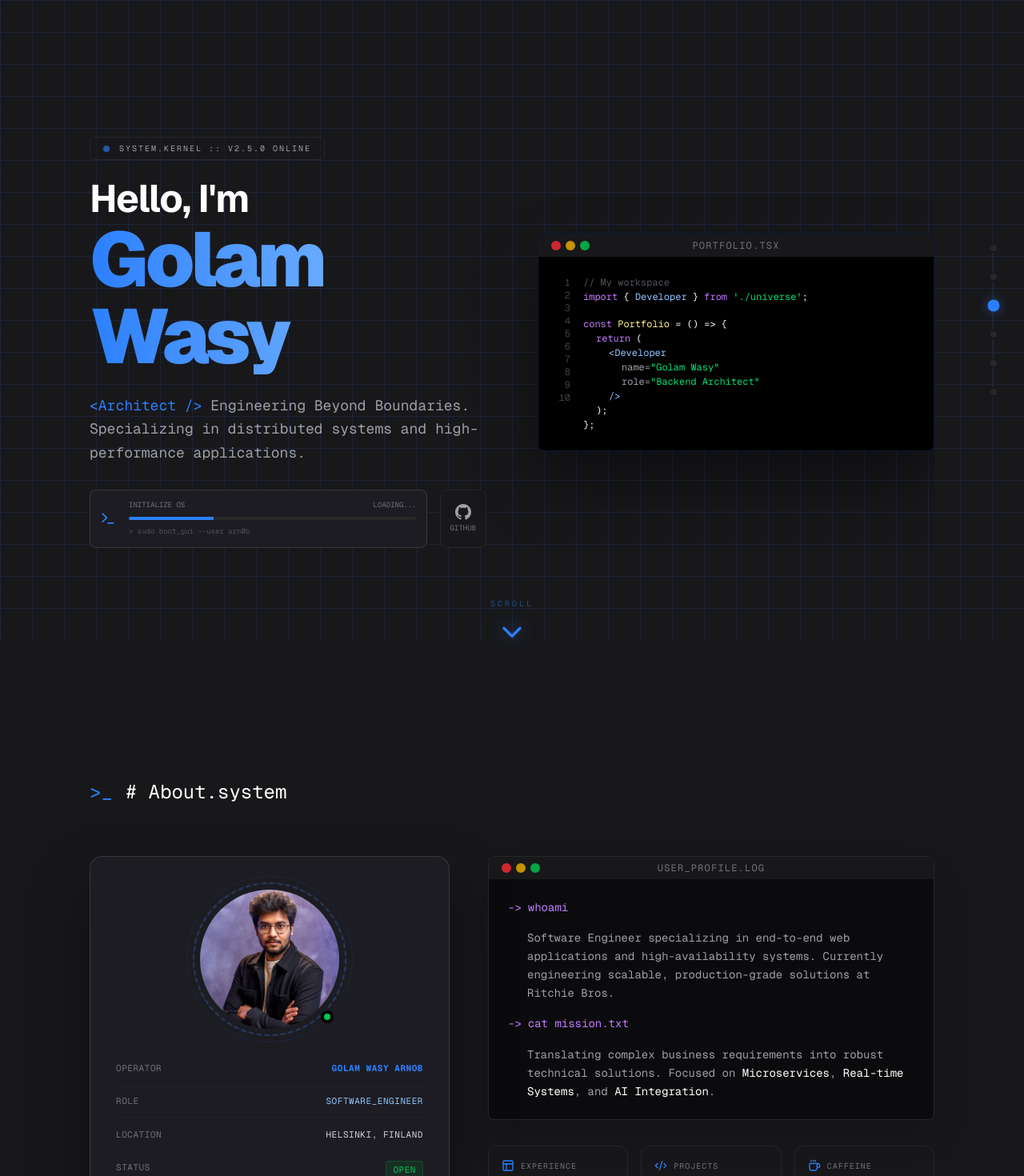
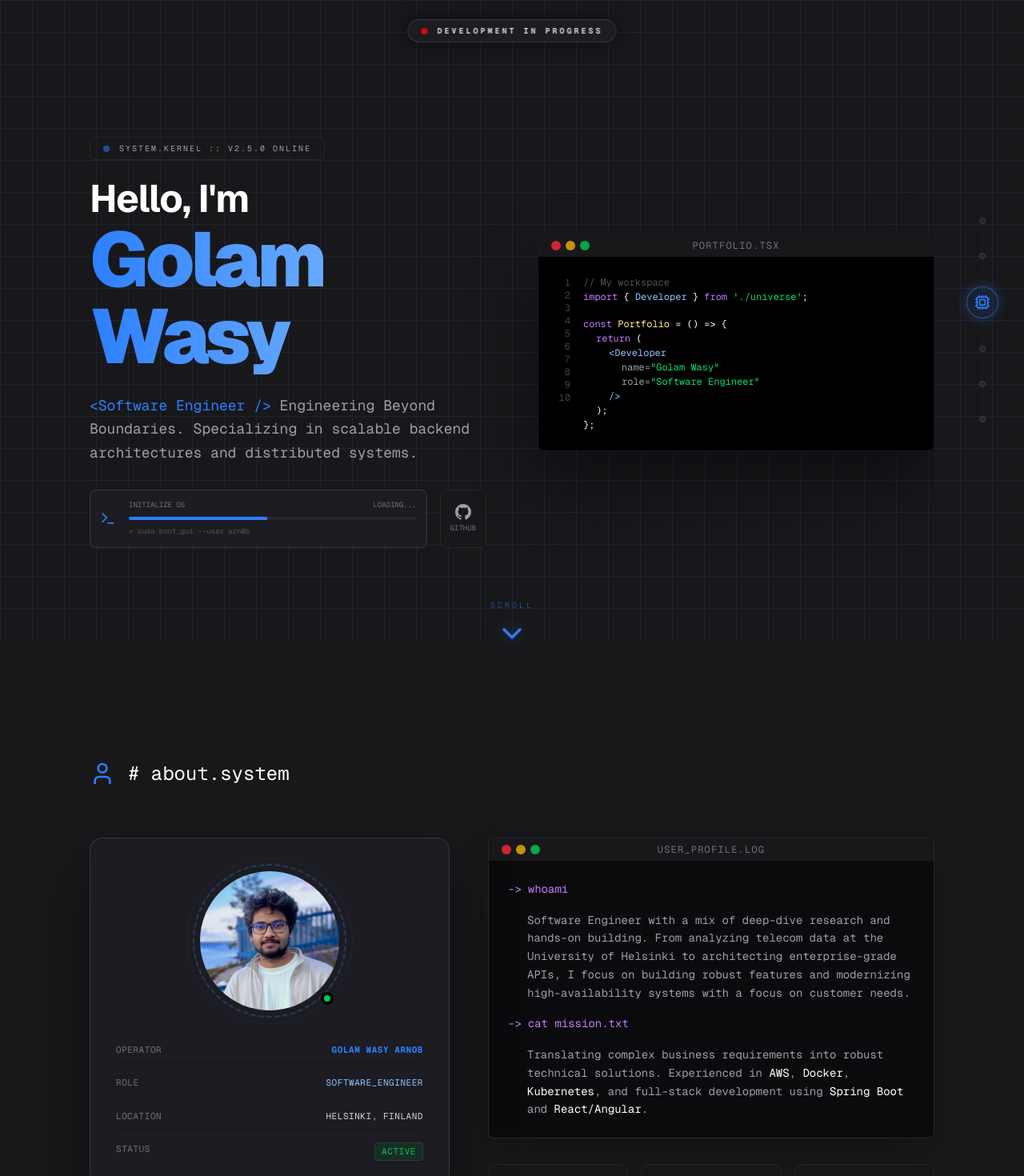
Before and after one commit to golamwasy/golamwasy.github.io, a Next.js app: page / in a window 1280 px wide. Shown: the top 1470 px of the page at 80% size. Built offline with nearby package versions, Linux system fonts and the light colour scheme.

Commit message:
fixed details and design

```diff
--- a/src/app/page.tsx
+++ b/src/app/page.tsx
@@ -21,7 +21,7 @@ import {
    GitBranch,
    ExternalLink,
    Monitor,
-   Search, Heart
+   Search, Heart, Briefcase, GraduationCap, User, Cpu
 } from "lucide-react";
 import { TerminalWindow } from "@/components/TerminalWindow";
 import { SkillSphere } from "@/components/SkillSphere";
@@ -63,6 +63,21 @@ export default function Home() {
 
    return (
       <main className="relative min-h-screen bg-[#18181b] selection:bg-blue-500/30 overflow-x-hidden">
+         {/* Top Center Fancy Badge */}
+         <div className="fixed top-6 left-1/2 -translate-x-1/2 z-[200] pointer-events-none">
+            <div className="glass-panel px-4 py-1.5 rounded-full border-zinc-800 flex items-center gap-3 shadow-[0_0_20px_rgba(0,0,0,0.5)]">
+               <div className="relative">
+                  <div className="w-2 h-2 rounded-full bg-red-500 animate-ping absolute" />
+                  <div className="w-2 h-2 rounded-full bg-red-600 relative" />
+               </div>
+               <div className="flex items-center gap-2">
+                  <span className="text-[10px] font-mono font-bold uppercase tracking-[0.3em] text-zinc-300">
+                     Development in progress
+                  </span>
+               </div>
+            </div>
+         </div>
+
          <CursorGlow />
          <Navigation />
          <div className="fixed inset-0 grid-background pointer-events-none z-0" />
@@ -88,7 +103,7 @@ export default function Home() {
                         </div>
 
                         <p className="text-lg text-zinc-400 font-mono leading-relaxed max-w-xl text-center lg:text-left mx-auto lg:mx-0">
-                           <span className="text-blue-500">{"<Architect />"}</span> Engineering Beyond Boundaries. Specializing in distributed systems and high-performance applications.
+                           <span className="text-blue-500">{"<Software Engineer />"}</span> Engineering Beyond Boundaries. Specializing in scalable backend architectures and distributed systems.
                         </p>
 
                         <div className="flex flex-wrap gap-4 pt-2 justify-center lg:justify-start">
@@ -129,7 +144,7 @@ export default function Home() {
                                  <div className="pl-4"><span className="text-purple-400">return</span> (</div>
                                  <div className="pl-8 text-blue-300">{"<Developer"}</div>
                                  <div className="pl-12 text-zinc-400">name=<span className="text-green-400">"Golam Wasy"</span></div>
-                                 <div className="pl-12 text-zinc-400">role=<span className="text-green-400">"Backend Architect"</span></div>
+                                 <div className="pl-12 text-zinc-400">role=<span className="text-green-400">"Software Engineer"</span></div>
                                  <div className="pl-8 text-blue-300">{"/>"}</div>
                                  <div className="pl-4">);</div>
                                  <div>{"};"}</div>
@@ -154,7 +169,7 @@ export default function Home() {
                {/* 2. About Section */}
                <section id="about" className="min-h-screen flex flex-col justify-center py-24">
                   <h2 className="text-2xl font-mono mb-16 flex items-center gap-4 text-white">
-                     <span className="text-blue-500">{">_"}</span> # About.system
+                     <User className="text-blue-500 w-8 h-8" /> # about.system
                   </h2>
                   <div className="grid lg:grid-cols-[450px_1fr] gap-12 items-start">
                      <motion.div className="glass-panel border-blue-500/20 rounded-2xl p-8 space-y-8 terminal-shadow" initial="initial" whileInView="animate" viewport={{ once: true }} variants={fadeInUp}>
@@ -180,7 +195,7 @@ export default function Home() {
                            </div>
                            <div className="flex justify-between">
                               <span className="text-zinc-500">Status</span>
-                              <span className="bg-green-500/10 text-green-500 px-2 py-0.5 rounded border border-green-500/20">Open</span>
+                              <span className="bg-green-500/10 text-green-500 px-2 py-0.5 rounded border border-green-500/20">Active</span>
                            </div>
                         </div>
                      </motion.div>
@@ -193,14 +208,14 @@ export default function Home() {
                                  <span>whoami</span>
                               </div>
                               <p className="text-zinc-400 pl-6">
-                                 Software Engineer specializing in end-to-end web applications and high-availability systems. Currently engineering scalable, production-grade solutions at Ritchie Bros.
+                                 Software Engineer with a mix of deep-dive research and hands-on building. From analyzing telecom data at the University of Helsinki to architecting enterprise-grade APIs, I focus on building robust features and modernizing high-availability systems with a focus on customer needs.
                               </p>
                               <div className="flex gap-2 text-purple-400">
                                  <span>{"->"}</span>
                                  <span>cat mission.txt</span>
                               </div>
                               <p className="text-zinc-400 pl-6">
-                                 Translating complex business requirements into robust technical solutions. Focused on <span className="text-white">Microservices</span>, <span className="text-white">Real-time Systems</span>, and <span className="text-white">AI Integration</span>.
+                                 Translating complex business requirements into robust technical solutions. Experienced in <span className="text-white">AWS</span>, <span className="text-white">Docker</span>, <span className="text-white">Kubernetes</span>, and full-stack development using <span className="text-white">Spring Boot</span> and <span className="text-white">React/Angular</span>.
                               </p>
                            </div>
                         </TerminalWindow>
@@ -208,8 +223,8 @@ export default function Home() {
                         <div className="grid grid-cols-3 gap-4">
                            {[
                               { label: 'Experience', val: '4+', unit: 'YRS', icon: Layout },
-                              { label: 'Projects', val: '20+', unit: 'DEP', icon: Code2 },
-                              { label: 'Caffeine', val: '∞', unit: 'ML', icon: Coffee },
+                              { label: 'Projects', val: '15+', unit: 'PRJ', icon: Code2 },
+                              { label: 'Hackathons', val: '1', unit: 'WIN', icon: Coffee },
                            ].map((stat) => (
                               <div key={stat.label} className="bg-zinc-900/50 border border-zinc-800 p-4 rounded-xl flex flex-col gap-2">
                                  <div className="flex items-center gap-2 text-blue-500">
@@ -230,7 +245,7 @@ export default function Home() {
                {/* 3. Skills Section */}
                <section id="skills" className="min-h-screen flex flex-col justify-center py-24 relative">
                   <h2 className="text-2xl font-mono mb-16 flex items-center gap-4 text-white">
-                     <span className="text-blue-500">{">_"}</span> # Skills.json
+                     <Cpu className="text-blue-500 w-8 h-8" /> # skills.json
                   </h2>
                   <div className="relative">
                      <SkillSphere />
@@ -240,7 +255,7 @@ export default function Home() {
                {/* 4. Experience Section */}
                <section id="experience" className="min-h-screen flex flex-col justify-center py-24">
                   <h2 className="text-3xl font-mono mb-20 flex items-center gap-4 text-white">
-                     <GitBranch className="text-blue-500 w-8 h-8" /> $ git log --stat --oneline
+                     <Briefcase className="text-blue-500 w-8 h-8" /> $ cat ~/career/experience.log
                   </h2>
 
                   <div className="relative space-y-24">
@@ -251,19 +266,46 @@ export default function Home() {
                            company: 'Ritchie Bros.',
                            role: 'Associate Software Engineer',
                            period: '2025-06 - Present',
-                           hash: 'a1b2ca2',
-                           branch: 'engineer',
-                           desc: 'Leading development of scalable web applications and POS systems using Java and Spring Boot. Architecting cloud infrastructure on AWS.',
-                           tech: ['React', 'Next.js', 'Spring Boot', 'AWS', 'Docker']
+                           hash: 'rb_0625',
+                           branch: 'payments',
+                           desc: 'Architecting backend systems and features for a digital payments platform. Migrating legacy internal tools to React, handling multi-payment workflows, and resolving security vulnerabilities.',
+                           tech: ['Java', 'Spring Boot', 'React', 'Snyk', 'CircleCI', 'LaunchDarkly']
                         },
                         {
-                           company: 'Wavelet Solutions',
-                           role: 'Software Developer',
+                           company: 'University of Helsinki',
+                           role: 'Research Assistant (Thesis)',
+                           period: '2025-01 - 2025-04',
+                           hash: 'uh_0125',
+                           branch: 'thesis',
+                           desc: 'Focused on adaptive data normalization for telecommunications and IoT datasets to improve anomaly detection performance.',
+                           tech: ['Python', 'IoT', 'Anomaly Detection', 'Data Modeling']
+                        },
+                        {
+                           company: 'University of Helsinki & Nokia Bell Labs',
+                           role: 'Research Assistant (Intern)',
+                           period: '2024-05 - 2024-08',
+                           hash: 'nokia_0524',
+                           branch: 'intern',
+                           desc: 'Collaborated on data efficiency techniques for mobile networks research, evaluating normalization methods for 6G research.',
+                           tech: ['Data Efficiency', 'Mobile Networks', 'Research']
+                        },
+                        {
+                           company: 'Wavelet Solutions Sdn. Bhd.',
+                           role: 'Software Developer (Freelance)',
                            period: '2022-03 - 2023-02',
-                           hash: 'c3d4eb1',
-                           branch: 'developer',
-                           desc: 'Developed mobile apps and web consoles using Ionic/Angular and Java Spring Boot. Managed PostgreSQL databases.',
-                           tech: ['Angular', 'Ionic', 'Java', 'Spring Boot', 'Postgres']
+                           hash: 'wav_0322',
+                           branch: 'freelance',
+                           desc: 'Developed mobile apps and web consoles using Ionic/Angular. Built RESTful APIs and managed PostgreSQL databases on AWS.',
+                           tech: ['Angular', 'Ionic', 'Java', 'Spring Boot', 'AWS']
+                        },
+                        {
+                           company: 'BigLedger Sdn. Bhd.',
+                           role: 'Software Developer (Intern)',
+                           period: '2021-08 - 2022-02',
+                           hash: 'big_0821',
+                           branch: 'backend',
+                           desc: 'Specialized in Java Spring Boot for backend development and database migration scripts. Deployed applications on AWS.',
+                           tech: ['Java', 'Spring Boot', 'Database Migration', 'AWS', 'Git']
                         }
                      ].map((exp, i) => (
                         <motion.div key={i} className={cn("flex w-full items-center gap-12", i % 2 === 0 ? "flex-row" : "flex-row-reverse")} initial="initial" whileInView="animate" viewport={{ once: true }} variants={fadeInUp}>
@@ -273,7 +315,6 @@ export default function Home() {
                                     <div>
                                        <h3 className="text-xl font-bold text-white">{exp.role} <span className="text-zinc-600 font-normal">@ {exp.company}</span></h3>
                                     </div>
-                                    <span className="text-[10px] font-mono text-zinc-600 uppercase">{exp.company}</span>
                                  </div>
                                  <p className="text-sm text-zinc-400 mb-6 border-l-2 border-zinc-800 pl-4 py-2 italic leading-relaxed">
                                     {exp.desc}
@@ -310,21 +351,21 @@ export default function Home() {
                {/* 5. Projects Section */}
                <section id="education" className="min-h-screen flex flex-col justify-center py-24">
                   <h2 className="text-2xl font-mono mb-16 flex items-center gap-4 text-white">
-                     <FolderOpen className="text-blue-500 w-8 h-8" /> $ ls -la ~/education
+                     <GraduationCap className="text-blue-500 w-8 h-8" /> $ ls -la ~/education
                   </h2>
 
                   <div className="grid lg:grid-cols-[300px_1fr] gap-8">
                      <div className="glass-panel border-zinc-800 rounded-xl overflow-hidden flex flex-col h-[600px] shadow-2xl">
                         <div className="bg-zinc-900/80 p-4 border-b border-zinc-800 flex items-center justify-between">
                            <div className="flex items-center gap-2 text-zinc-400 text-xs font-mono">
-                              <Monitor className="w-3 h-3" /> Repositories
+                              <Monitor className="w-3 h-3" /> Diplomas
                            </div>
                            <span className="text-[10px] bg-zinc-800 px-1.5 py-0.5 rounded text-zinc-500">2</span>
                         </div>
                         <div className="flex-1 overflow-y-auto p-2 space-y-2">
                            {[
-                              { name: 'M.Sc. Computer Science', type: 'Public', lang: 'Data_Normalizer', date: '2025' },
-                              { name: 'B.Sc. Computer Science', type: 'Public', lang: 'UTM_Software', date: '2022' },
+                              { name: 'M.Sc. Computer Science', type: 'Public', lang: 'Adaptive_Norm', date: '2025' },
+                              { name: 'B.Sc. Software Engineering', type: 'Public', lang: 'Data_Analytics', date: '2022' },
                            ].map(repo => (
                               <div key={repo.name} className="p-3 rounded-lg border border-transparent hover:border-zinc-800 hover:bg-zinc-900/50 transition-all cursor-pointer group">
                                  <div className="flex justify-between items-start mb-1">
@@ -346,22 +387,22 @@ export default function Home() {
                               title: "M.Sc. Computer Science",
                               school: "University of Helsinki",
                               period: "2023 - 2025",
-                              desc: "Focusing on adaptive data normalization and anomaly detection for IoT sensors.",
+                              desc: "Focusing on adaptive data normalization techniques to improve anomaly detection performance on telecommunication and IoT datasets.",
                               tech: ["Data Normalization", "Anomaly Detection"]
                            },
                            {
                               title: "B.Sc. Computer Science",
-                              school: "UTM Malaysia",
+                              school: "Universiti Teknologi Malaysia",
                               period: "2018 - 2022",
-                              desc: "Studied core software engineering principles and data analytics.",
-                              tech: ["Software Design", "Data Analytics"]
+                              desc: "Bachelor of Computer Science (Software Engineering). Graduated with Dean's List honors. Thesis: Data Analytics for COVID-19 Prediction.",
+                              tech: ["Software Engineering", "Data Analytics"]
                            }
                         ].map((proj, i) => (
                            <motion.div key={i} className="glass-panel border-zinc-800 hover:border-blue-500/30 rounded-xl p-6 transition-all group" initial="initial" whileInView="animate" viewport={{ once: true }} variants={fadeInUp}>
                               <div className="flex items-center gap-3 mb-4">
                                  <FileCode className="w-5 h-5 text-blue-500" />
                                  <h3 className="font-bold text-white group-hover:text-blue-400 transition-colors">{proj.title}</h3>
-                                 <span className="text-[10px] ml-auto border border-zinc-800 px-1.5 py-0.5 rounded text-zinc-500 font-mono uppercase">Completed</span>
+                                 <span className="text-[10px] ml-auto border border-zinc-800 px-1.5 py-0.5 rounded text-zinc-500 font-mono uppercase">Certified</span>
                               </div>
                               <p className="text-sm text-zinc-400 mb-6 leading-relaxed h-12 overflow-hidden">
                                  {proj.desc}
@@ -373,7 +414,7 @@ export default function Home() {
                               </div>
                               <div className="flex justify-between items-center text-[10px] font-mono text-zinc-600 pt-4 border-t border-zinc-900">
                                  <span className="flex items-center gap-1"><MapPin className="w-3 h-3" /> {proj.school}</span>
-                                 <span className="flex items-center gap-1 hover:text-blue-400 cursor-pointer">Certificate <ExternalLink className="w-3 h-3" /></span>
+                                 <span className="flex items-center gap-1 hover:text-blue-400 cursor-pointer">Verify <ExternalLink className="w-3 h-3" /></span>
                               </div>
                            </motion.div>
                         ))}
@@ -384,7 +425,7 @@ export default function Home() {
                {/* 6. Contact Section */}
                <section id="contact" className="pt-16 pb-8">
                   <h2 className="text-2xl font-mono mb-16 flex items-center gap-4 text-white">
-                     <Send className="text-blue-500 w-8 h-8" /> ./contact.exe
+                     <Mail className="text-blue-500 w-8 h-8" /> ./contact.exe
                   </h2>
                   <div className="grid lg:grid-cols-2 gap-8">
                      <TerminalWindow title="contact.json" className="bg-[#0b0b0d] border-zinc-800">
--- a/src/components/Navigation.tsx
+++ b/src/components/Navigation.tsx
@@ -1,14 +1,15 @@
 "use client";
 import React, { useState, useEffect } from 'react';
+import { Monitor, User, Cpu, Briefcase, GraduationCap, Mail } from 'lucide-react';
 import { cn } from '@/lib/utils';
 
 const navItems = [
-  { id: 'hero', label: 'Home' },
-  { id: 'about', label: 'About' },
-  { id: 'skills', label: 'Skills' },
-  { id: 'experience', label: 'Experience' },
-  { id: 'education', label: 'Education' },
-  { id: 'contact', label: 'Contact' },
+  { id: 'hero', label: 'Home', Icon: Monitor },
+  { id: 'about', label: 'About', Icon: User },
+  { id: 'skills', label: 'Skills', Icon: Cpu },
+  { id: 'experience', label: 'Experience', Icon: Briefcase },
+  { id: 'education', label: 'Education', Icon: GraduationCap },
+  { id: 'contact', label: 'Contact', Icon: Mail },
 ];
 
 export const Navigation = () => {
@@ -35,20 +36,28 @@ export const Navigation = () => {
   }, []);
 
   return (
-    <div className="fixed right-8 top-1/2 -translate-y-1/2 flex flex-col gap-6 z-50 hidden lg:flex">
+    <div className="fixed right-8 top-1/2 -translate-y-1/2 flex flex-col gap-8 z-50 hidden lg:flex">
       {/* Vertical Line */}
-      <div className="absolute left-1/2 -translate-x-1/2 top-0 bottom-0 w-px bg-zinc-800" />
+      <div className="absolute left-1/2 -translate-x-1/2 top-0 bottom-0 w-px bg-zinc-800/50" />
 
       {navItems.map((item) => (
         <a
           key={item.id}
           href={`#${item.id}`}
           className={cn(
-            "relative w-3 h-3 rounded-full border-2 border-zinc-900 bg-zinc-800 transition-all duration-300 hover:scale-125 group",
-            activeSection === item.id && "bg-blue-500 scale-125 border-blue-500/50 shadow-[0_0_10px_rgba(59,130,246,0.5)]"
+            "relative flex items-center justify-center transition-all duration-300 group",
+            activeSection === item.id ? "w-10 h-10" : "w-10 h-3"
           )}
         >
-          <span className="absolute right-6 top-1/2 -translate-y-1/2 text-xs font-mono uppercase tracking-widest text-zinc-500 opacity-0 group-hover:opacity-100 transition-opacity duration-300 pointer-events-none whitespace-nowrap">
+          {activeSection === item.id ? (
+            <div className="w-10 h-10 rounded-full flex items-center justify-center bg-blue-500/10 border border-blue-500/50 shadow-[0_0_15px_rgba(59,130,246,0.3)] text-blue-500 animate-in zoom-in duration-300">
+               <item.Icon className="w-5 h-5" />
+            </div>
+          ) : (
+            <div className="w-2 h-2 rounded-full bg-zinc-800 border border-zinc-700 group-hover:bg-zinc-600 transition-colors" />
+          )}
+
+          <span className="absolute right-14 top-1/2 -translate-y-1/2 text-[10px] font-mono uppercase tracking-[0.2em] text-zinc-400 opacity-0 group-hover:opacity-100 transition-opacity duration-300 pointer-events-none whitespace-nowrap bg-zinc-950/80 backdrop-blur-md px-3 py-1 rounded-md border border-zinc-800">
             {item.label}
           </span>
         </a>
--- a/src/components/SkillSphere.tsx
+++ b/src/components/SkillSphere.tsx
@@ -7,19 +7,19 @@ import * as THREE from 'three';
 
 const skills = [
   { name: 'Java', slug: 'java' },
-  { name: 'Spring', slug: 'spring' },
+  { name: 'Spring Boot', slug: 'spring' },
   { name: 'React', slug: 'react' },
-  { name: 'Next.js', slug: 'nextjs' },
+  { name: 'Angular', slug: 'angular' },
   { name: 'PostgreSQL', slug: 'postgresql' },
   { name: 'Docker', slug: 'docker' },
   { name: 'AWS', slug: 'amazonwebservices' },
   { name: 'Kubernetes', slug: 'kubernetes' },
   { name: 'Python', slug: 'python' },
   { name: 'TypeScript', slug: 'typescript' },
-  { name: 'Kafka', slug: 'apachekafka' },
-  { name: 'Redis', slug: 'redis' },
+  { name: 'MySQL', slug: 'mysql' },
+  { name: 'Ionic', slug: 'ionic' },
   { name: 'Git', slug: 'git' },
-  { name: 'MongoDB', slug: 'mongodb' },
+  { name: 'Flutter', slug: 'flutter' },
   { name: 'Node.js', slug: 'nodejs' },
   { name: 'Tailwind', slug: 'tailwindcss' },
 ];
@@ -80,6 +80,8 @@ function Cloud({ radius = 4.5 }) {
 }
 
 export const SkillSphere = () => {
+
+
   return (
     <div className="w-full h-[400px] md:h-[600px] cursor-grab active:cursor-grabbing relative flex items-center justify-center">
 
```
Also changed, not shown: public/myself.jpg, 1 other file (tests, documents, lock files or other folders).
